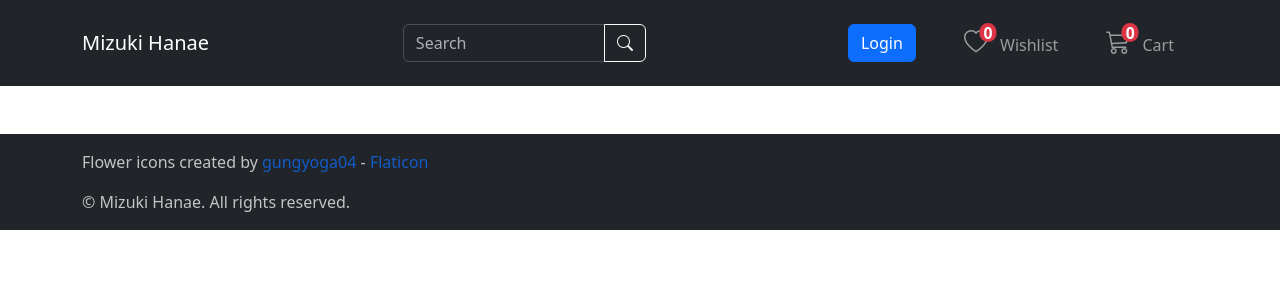
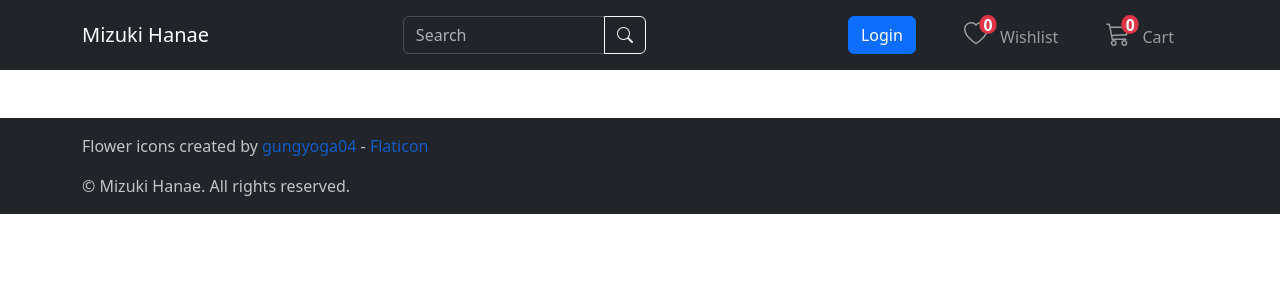
Before and after one commit to ShiviPro/mizuki-hanae, a React (Vite) app: page / in a window 1280 px wide. Shown: the top 300 px of the page. Built offline with nearby package versions, Linux system fonts and the light colour scheme.

Commit message:
fix: reduce navbar vertical padding to default

```diff
--- a/src/components/Header.jsx
+++ b/src/components/Header.jsx
@@ -2,7 +2,7 @@ const Header = () => {
   return (
     <header>
       <nav className="navbar navbar-expand-lg bg-dark" data-bs-theme="dark">
-        <div className="container my-2">
+        <div className="container">
           <a href="" className="navbar-brand">
             Mizuki Hanae
           </a>
```
